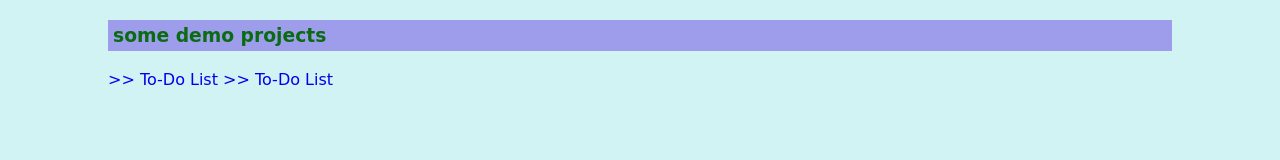
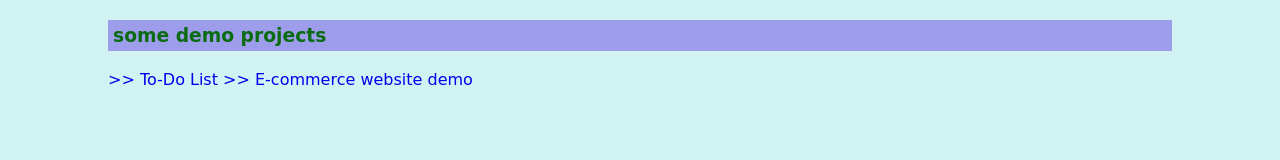
Before and after one commit to itzsk/infeducation.github.io, a plain HTML site: page index.html in a window 1280 px wide. Shown: the part 164-324 px from the top of the page. Drawn offline with Linux system fonts and the light colour scheme.

Commit message:
Update index.html

```diff
--- a/index.html
+++ b/index.html
@@ -24,7 +24,7 @@
    <div class="demo-link">
         <h3> some demo projects </h3>
       <a href="https://itzsk.github.io/toDoList.github.io/" >>> To-Do List </a>
-      <a href="https://itzsk.github.io/toDoList.github.io/" >>> To-Do List </a>
+      <a href="https://itzsk.github.io/ecommerce.github.io/" >>> E-commerce website demo </a>
       </div>
 
       <p>under processing</p>
```
